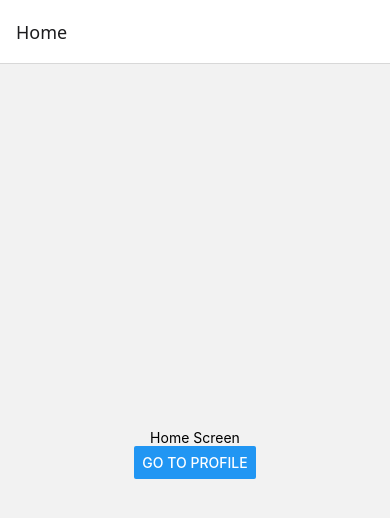
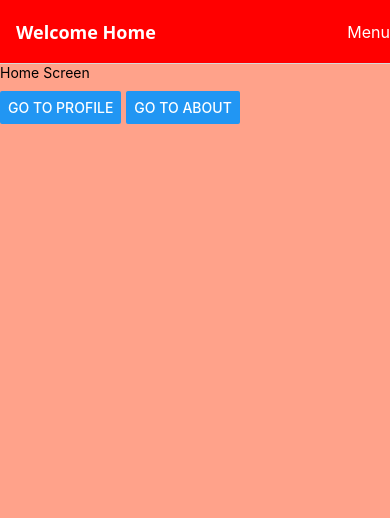
Before and after one commit to aaftab-ansari-15/React-Native, a React Native app: screen /Home in a window 390 px wide. Shown: the top 518 px of the page. Built offline with nearby package versions, Linux system fonts and the light colour scheme.

Commit message:
new changes

```diff
--- a/src/App.tsx
+++ b/src/App.tsx
@@ -5,14 +5,56 @@ import HomeScreen from './screens/HomeScreen';
 import ProfileScreen from './screens/ProfileScreen';
 import AboutScreen from './screens/AboutScreen';
 import {RootStackParamList} from './type';
+import {
+  Alert,
+  Pressable,
+  StatusBar,
+  Text,
+  Touchable,
+  TouchableOpacity,
+} from 'react-native';
+
 const Stack = createNativeStackNavigator<RootStackParamList>();
 export default function App() {
   return (
     <NavigationContainer>
-      <Stack.Navigator>
-        <Stack.Screen name="Home" component={HomeScreen} />
-        <Stack.Screen name="About" component={AboutScreen} />
-        <Stack.Screen name="Profile" component={ProfileScreen} />
+      {/* <StatusBar hidden={true} /> */}
+      <Stack.Navigator
+        initialRouteName="Home"
+        screenOptions={{
+          headerStyle: {backgroundColor: 'red'},
+          headerTintColor: '#fff',
+          headerTitleStyle: {fontWeight: 'bold'},
+          headerRight: () => (
+            <Pressable
+              onPress={() => {
+                Alert.alert('Menu pressed');
+                console.log('Menu pressed');
+              }}
+              disabled={false}>
+              <Text style={{color: 'white', fontSize: 16}}>Menu</Text>
+            </Pressable>
+          ),
+          contentStyle: {backgroundColor: '#ffa28a'},
+        }}>
+        <Stack.Screen
+          name="Home"
+          component={HomeScreen}
+          options={{
+            title: 'Welcome Home',
+          }}
+        />
+        <Stack.Screen
+          name="About"
+          component={AboutScreen}
+          // options={({route}) => ({title: route.params.name})}
+        />
+        <Stack.Screen
+          name="Profile"
+          component={ProfileScreen}
+          // initialParams={{name: 'guest'}}
+          // options={({route}) => ({title: route.params.name})}
+        />
       </Stack.Navigator>
     </NavigationContainer>
   );
--- a/src/screens/AboutScreen.tsx
+++ b/src/screens/AboutScreen.tsx
@@ -1,7 +1,23 @@
-import {StyleSheet, Text, View} from 'react-native';
+import {NativeModules, StyleSheet, Text, View} from 'react-native';
 import React from 'react';
-
+import {useLayoutEffect} from 'react';
+import {RouteProp, useNavigation, useRoute} from '@react-navigation/native';
+import {RootStackParamList} from '../type';
+import {NativeStackNavigationProp} from '@react-navigation/native-stack';
+type AboutScreenNavigationProp = NativeStackNavigationProp<
+  RootStackParamList,
+  'About'
+>;
+type AboutScreenParams = {
+  About: {name: string};
+};
 const AboutScreen = () => {
+  const route = useRoute<RouteProp<AboutScreenParams, 'About'>>();
+  const navigation = useNavigation<AboutScreenNavigationProp>();
+  const {name} = route.params;
+  useLayoutEffect(() => {
+    navigation.setOptions({title: name});
+  }, [name, navigation]);
   return (
     <View>
       <Text>AboutScreen</Text>
--- a/src/screens/HomeScreen.tsx
+++ b/src/screens/HomeScreen.tsx
@@ -1,26 +1,53 @@
 import {Button, StyleSheet, Text, View} from 'react-native';
 import React from 'react';
-import {useNavigation} from '@react-navigation/native';
+import {RouteProp, useNavigation, useRoute} from '@react-navigation/native';
 import {RootStackParamList} from '../type';
 import {NativeStackNavigationProp} from '@react-navigation/native-stack';
 type HomeScreenNavigationProp = NativeStackNavigationProp<
   RootStackParamList,
   'Home'
 >;
-
+type HomeScreenParams = {
+  Home: {result: string};
+};
 const HomeScreen = () => {
+  const route = useRoute<RouteProp<HomeScreenParams, 'Home'>>();
   const navigation = useNavigation<HomeScreenNavigationProp>();
   return (
-    <View style={{flex: 1, alignItems: 'center', justifyContent: 'center'}}>
+    <View>
       <Text>Home Screen</Text>
-      <Button
-        title="Go to Profile"
-        onPress={() => navigation.navigate('Profile')}
-      />
+      <View style={styles.container}>
+        <View style={styles.buttonContainer}>
+          <Button
+            title="Go to Profile"
+            onPress={() => navigation.navigate('Profile', {})}
+          />
+        </View>
+        <View style={styles.buttonContainer}>
+          <Button
+            title="Go to About"
+            onPress={() =>
+              navigation.navigate('About', {name: 'Aaftab Ansari'})
+            }
+          />
+        </View>
+        <View style={styles.buttonContainer}>
+          <Text>{route.params?.result}</Text>
+        </View>
+      </View>
     </View>
   );
 };
 
 export default HomeScreen;
 
-const styles = StyleSheet.create({});
+const styles = StyleSheet.create({
+  container: {
+    flexDirection: 'row',
+    justifyContent: 'flex-start',
+    paddingVertical: 10,
+  },
+  buttonContainer: {
+    paddingRight: 5,
+  },
+});
--- a/src/screens/ProfileScreen.tsx
+++ b/src/screens/ProfileScreen.tsx
@@ -1,10 +1,34 @@
-import {StyleSheet, Text, View} from 'react-native';
+import {Button, StyleSheet, Text, View} from 'react-native';
 import React from 'react';
+import {
+  NativeStackNavigationProp,
+  NativeStackScreenProps,
+} from '@react-navigation/native-stack';
+import {RootStackParamList} from '../type';
+import {RouteProp, useNavigation, useRoute} from '@react-navigation/native';
+type ProfileScreenProps = NativeStackScreenProps<RootStackParamList, 'Profile'>;
+type ProfileScreenParams = {
+  Profile: {name: string};
+};
+const ProfileScreen = () => {
+  const route = useRoute<RouteProp<ProfileScreenParams, 'Profile'>>();
+  const navigation =
+    useNavigation<NativeStackNavigationProp<RootStackParamList, 'Profile'>>();
 
-const ProfileScreen = () => {
+  const {name} = route.params;
   return (
     <View>
-      <Text>ProfileScreen</Text>
+      <Text>ProfileScreen {name}</Text>
+      <Button
+        title="Click me to change name"
+        onPress={() => navigation.setParams({name: 'Aaftab'})}
+      />
+      <Button
+        title="Go back with data"
+        onPress={() =>
+          navigation.navigate('Home', {result: 'Data from profile'})
+        }
+      />
     </View>
   );
 };
--- a/src/type.ts
+++ b/src/type.ts
@@ -1,6 +1,6 @@
 export type RootStackParamList = {
-    Home: undefined;
-    Profile: undefined;
-    About: undefined;
+    Home: {result?:string};
+    Profile: {name?: string};
+    About: {name?:string};
     // You can add other screen names here
   };
```
